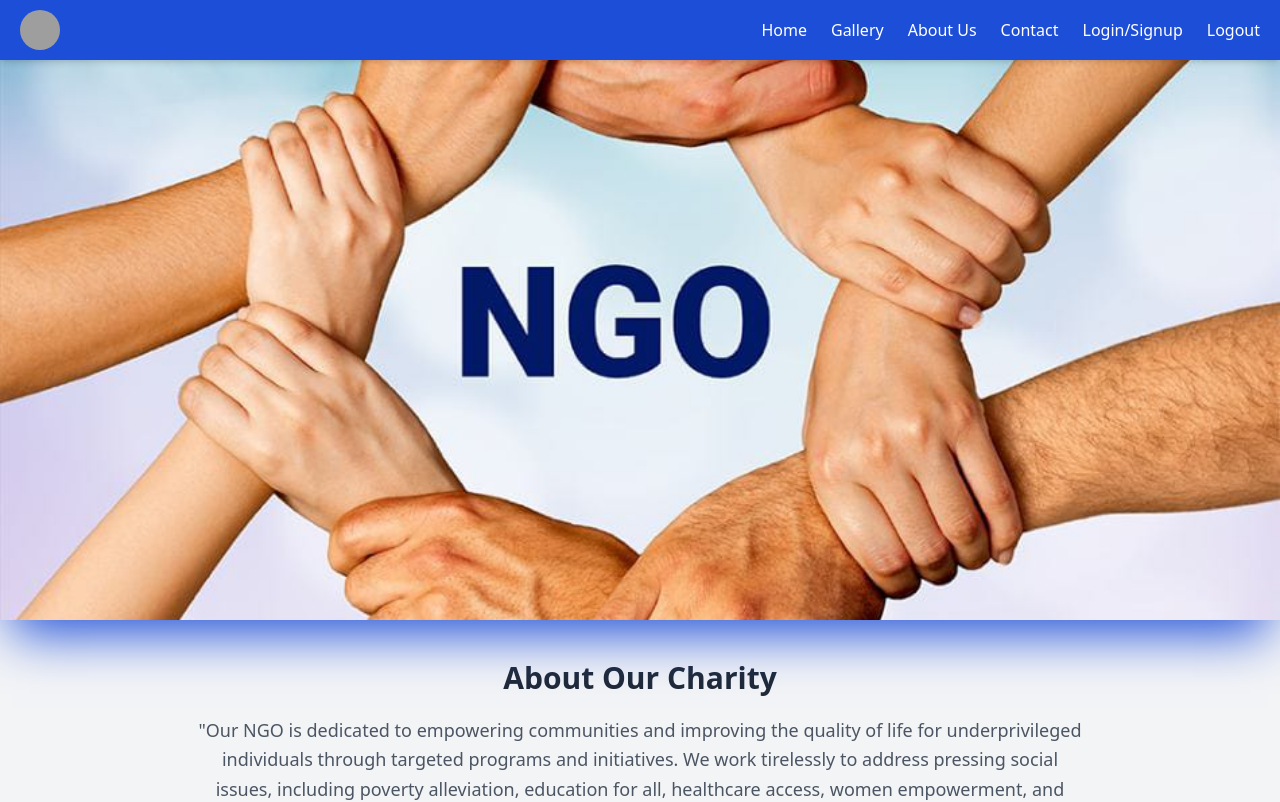
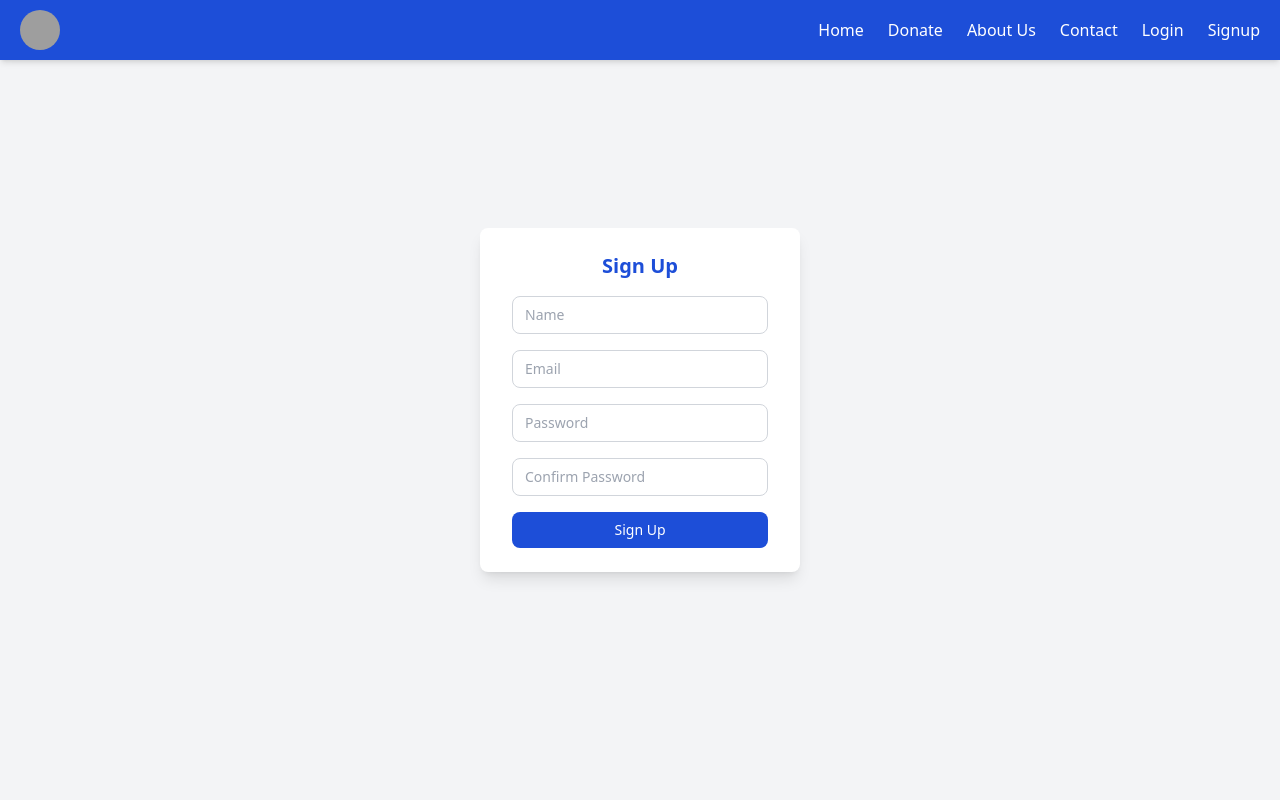
Before and after one commit to pankajkr-143/NGO-Helper, a React (Vite) app in the folder frontend/: page /signup in a window 1280 px wide. Shown: the top 802 px of the page. Built offline with nearby package versions, Linux system fonts and the light colour scheme; grey boxes are pictures that could not be loaded.

Commit message:
added signup and login page and responsiveness

```diff
--- a/frontend/package.json
+++ b/frontend/package.json
@@ -12,7 +12,8 @@
   "dependencies": {
     "react": "^18.3.1",
     "react-dom": "^18.3.1",
-    "react-icons": "^5.4.0"
+    "react-icons": "^5.4.0",
+    "react-router-dom": "^7.1.1"
   },
   "devDependencies": {
     "@eslint/js": "^9.17.0",
--- a/frontend/src/App.jsx
+++ b/frontend/src/App.jsx
@@ -5,27 +5,46 @@ import Feature from "./Components/FeatureSection/Feature";
 import Footer from "./Components/FooterSection/Footer";
 import Header from "./Components/HeaderSection/Header";
 import Mission from "./Components/MissionSection/Mission";
-import Modal from "./Components/ModalSection/Modal";
 import Socialwork from "./Components/SocialworkSection/Socialwork";
 import Teamsection from "./Components/TeamSection/Teamsection";
 import Testimonial from "./Components/TestimonialSection/Testimonial";
+import { BrowserRouter as Router, Routes, Route } from "react-router-dom";
+import Login from "./login";
+import Signup from "./signup";
 
 const App = () => {
   return (
-    <div>
-      <Header/>
-      <Banner/>
-      <About/>
-      <Mission/>
-      <Socialwork/>
-      <Achievement/>
-      <Teamsection/>
-      <Feature/>
-      <Testimonial/>
-      <Footer/>
-      <Modal/>
+    <div className="h-full overflow-y-auto"> {/* Ensure that this div allows scrolling */}
+      <Router>
+        {/* Header is included in all pages */}
+        <Header />
+
+        <Routes>
+          {/* Home route */}
+          <Route
+            path="/"
+            element={
+              <>
+                <Banner />
+                <About />
+                <Mission />
+                <Socialwork />
+                <Achievement />
+                <Teamsection />
+                <Feature />
+                <Testimonial />
+                <Footer />
+              </>
+            }
+          />
+
+          {/* Login and Signup routes */}
+          <Route path="/login" element={<Login />} />
+          <Route path="/signup" element={<Signup />} />
+        </Routes>
+      </Router>
     </div>
-  )
-}
+  );
+};
 
 export default App;
--- a/frontend/src/Components/HeaderSection/Header.jsx
+++ b/frontend/src/Components/HeaderSection/Header.jsx
@@ -1,8 +1,13 @@
 import { FaBars } from "react-icons/fa";
+import { useState } from "react";
+import { Link } from "react-router-dom";
 
 const Header = () => {
+  const [isMobileMenuOpen, setMobileMenuOpen] = useState(false);
+
   return (
     <header className="bg-blue-700 text-white py-2.5 px-5 fixed top-0 w-full z-50 shadow-md flex justify-between items-center">
+      {/* Logo */}
       <div className="flex items-center">
         <img
           src="https://img.freepik.com/premium-vector/social-charity-heart-abstract-human-logo_23758-114.jpg?ga=GA1.1.345411300.1719397064&semt=ais_hybrid"
@@ -10,51 +15,54 @@ const Header = () => {
           className="w-10 h-10 rounded-full"
         />
       </div>
-      <button className="text-white text-2md md:hidden">
+
+      {/* Hamburger Icon (Visible on small screens only) */}
+      <button
+        className="text-white text-2xl md:hidden"
+        onClick={() => setMobileMenuOpen(!isMobileMenuOpen)}
+      >
         <FaBars />
       </button>
+
+      {/* Navigation */}
       <nav
-        id="header-nav"
-        className="hidden md:flex gap-6 text-lg flex-wrap items-center"
+        className={`${
+          isMobileMenuOpen ? "flex" : "hidden"
+        } flex-col gap-4 text-lg bg-blue-700 p-4 absolute top-full left-0 w-full md:static md:flex md:flex-row md:gap-6 md:p-0 md:w-auto`}
       >
-        <a
-          href="#"
+        {/* Links to navigate to different sections or pages */}
+        <Link
+          to="/"
           className="hover:text-yellow-400 transition duration-300 ease-in-out text-base"
         >
           Home
-        </a>
-        <a
-          href="#gallery"
+        </Link>
+        <Link
+          to="/"
           className="hover:text-yellow-400 transition duration-300 ease-in-out text-base"
         >
-          Gallery
-        </a>
-        <a
-          href="#about"
-          className="hover:text-yellow-400 transition duration-300 ease-in-out text-base"
-        >
-          About Us
-        </a>
-        <a
-          href="#contact"
+          Donate
+        </Link>
+        <Link
+            to="/"
+            className="hover:text-yellow-400 transition duration-300 ease-in-out text-base"
+      >
+        About Us
+      </Link>
+        <Link
+          to="/"
           className="hover:text-yellow-400 transition duration-300 ease-in-out text-base"
         >
           Contact
-        </a>
-        <a
-          href="#login"
-          id="login-link"
-          className="hover:text-yellow-400 transition duration-300 ease-in-out text-base"
-        >
-          Login/Signup
-        </a>
-        <a
-          href="#"
-          id="logout-link"
-          className="hover:text-yellow-400 transition duration-300 ease-in-out text-base"
-        >
-          Logout
-        </a>
+        </Link>
+
+        {/* Links to login and signup pages */}
+        <Link to="/login" className="hover:text-yellow-400 transition duration-300 ease-in-out text-base">
+          Login
+        </Link>
+        <Link to="/signup" className="hover:text-yellow-400 transition duration-300 ease-in-out text-base">
+          Signup
+        </Link>
       </nav>
     </header>
   );
--- /dev/null
+++ b/frontend/src/login.jsx
@@ -0,0 +1,63 @@
+import { useState } from "react";
+
+const Login = () => {
+  const [formData, setFormData] = useState({
+    email: "",
+    password: "",
+  });
+
+  const handleChange = (e) => {
+    const { name, value } = e.target;
+    setFormData({ ...formData, [name]: value });
+  };
+
+  const handleSubmit = (e) => {
+    e.preventDefault();
+    console.log("Login successful!", formData);
+    // Add API call here
+  };
+
+  return (
+    <div className="flex items-center justify-center min-h-screen bg-gray-100 px-4">
+      <div className="bg-white p-6 sm:p-8 rounded-lg shadow-lg w-full max-w-xs">
+        <h2 className="text-2xl sm:text-2xl font-bold text-center text-blue-700 mb-6">
+          Log In
+        </h2>
+        <form onSubmit={handleSubmit} className="space-y-6">
+          <input
+            type="email"
+            name="email"
+            placeholder="Email"
+            value={formData.email}
+            onChange={handleChange}
+            className="w-full text-base px-4 py-2 border border-gray-300 rounded-lg focus:outline-none focus:ring-2 focus:ring-blue-700"
+            required
+          />
+          <input
+            type="password"
+            name="password"
+            placeholder="Password"
+            value={formData.password}
+            onChange={handleChange}
+            className="w-full text-base px-4 py-2 border border-gray-300 rounded-lg focus:outline-none focus:ring-2 focus:ring-blue-700"
+            required
+          />
+          <button
+            type="submit"
+            className="w-full text-sm bg-blue-700 text-white py-2 rounded-lg hover:bg-blue-600 transition focus:outline-none focus:ring-2 focus:ring-blue-300"
+          >
+            Log In
+          </button>
+        </form>
+        <p className="text-sm text-center text-gray-600 mt-4">
+          Dont have an account?{" "}
+          <a href="/signup" className="text-blue-700 hover:underline">
+            Sign up here
+          </a>
+        </p>
+      </div>
+    </div>
+  );
+};
+
+export default Login;
--- /dev/null
+++ b/frontend/src/signup.jsx
@@ -0,0 +1,105 @@
+import { useState } from "react";
+
+const Signup = () => {
+  const [formData, setFormData] = useState({
+    name: "",
+    email: "",
+    password: "",
+    confirmPassword: "",
+  });
+  const [error, setError] = useState(""); // State for error message
+
+  const handleChange = (e) => {
+    const { name, value } = e.target;
+    setFormData({ ...formData, [name]: value });
+  };
+
+  const handleSubmit = (e) => {
+    e.preventDefault();
+
+    if (formData.password !== formData.confirmPassword) {
+      setError("Passwords do not match");
+      return;
+    }
+
+    console.log("Signup successful!", formData);
+    setError(""); // Clear error message on success
+    // Add API call here
+  };
+
+  return (
+    <div className="flex items-center justify-center min-h-screen bg-gray-100 px-4">
+      <div className="bg-white py-6 px-8 rounded-lg shadow-lg w-full max-w-xs">
+        <h2 className="text-xl font-bold text-center text-blue-700 mb-4">
+          Sign Up
+        </h2>
+        <form onSubmit={handleSubmit} className="space-y-4">
+          {/* Name Input */}
+          <input
+            type="text"
+            name="name"
+            placeholder="Name"
+            value={formData.name}
+            onChange={handleChange}
+            className="w-full text-sm px-3 py-2 border border-gray-300 rounded-lg focus:outline-none focus:ring-2 focus:ring-blue-700"
+            required
+          />
+
+          {/* Email Input */}
+          <input
+            type="email"
+            name="email"
+            placeholder="Email"
+            value={formData.email}
+            onChange={handleChange}
+            className="w-full text-sm px-3 py-2 border border-gray-300 rounded-lg focus:outline-none focus:ring-2 focus:ring-blue-700"
+            required
+          />
+
+          {/* Password Input */}
+          <div>
+            <input
+              type="password"
+              name="password"
+              placeholder="Password"
+              value={formData.password}
+              onChange={handleChange}
+              className={`w-full text-sm px-3 py-2 border border-gray-300 rounded-lg focus:outline-none focus:ring-2 ${
+                error ? "border-red-500 focus:ring-red-500" : "focus:ring-blue-700"
+              }`}
+              required
+            />
+          </div>
+
+          {/* Confirm Password Input */}
+          <div>
+            <input
+              type="password"
+              name="confirmPassword"
+              placeholder="Confirm Password"
+              value={formData.confirmPassword}
+              onChange={handleChange}
+              className={`w-full text-sm px-3 py-2 border border-gray-300 rounded-lg focus:outline-none focus:ring-2 ${
+                error ? "border-red-500 focus:ring-red-500" : "focus:ring-blue-700"
+              }`}
+              required
+            />
+            {error && (
+              <p className="text-xs text-red-500 mt-2">{error}</p> // Display error message
+            )}
+          </div>
+
+          {/* Submit Button */}
+          <button
+            type="submit"
+            className="w-full text-sm bg-blue-700 text-white py-2 rounded-lg hover:bg-blue-600 focus:outline-none focus:ring-2 focus:ring-blue-300 transition"
+          >
+            Sign Up
+          </button>
+        </form>
+      </div>
+    </div>
+  );
+};
+
+export default Signup;
```
Also changed, not shown: frontend/src/Components/MissionSection/Mission.jsx (+6 -6 lines), frontend/src/Components/ModalSection/Modal.jsx (deleted, +0 -83 lines), 2 other files (tests, documents, lock files or other folders).
